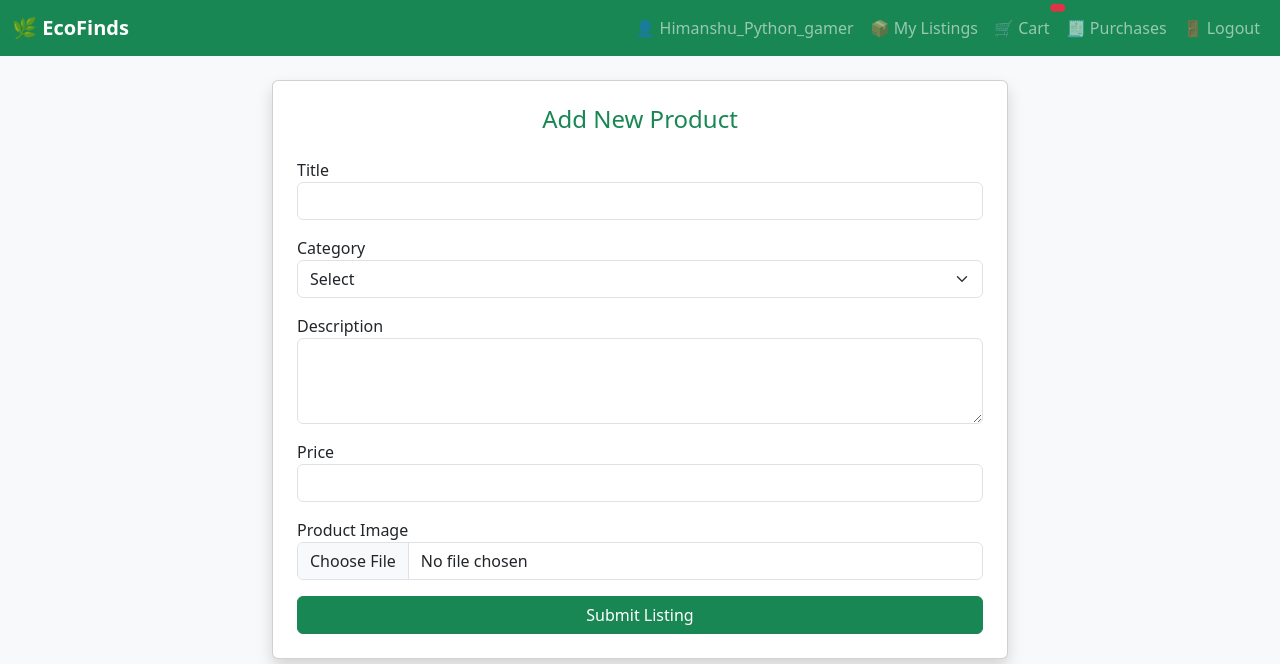
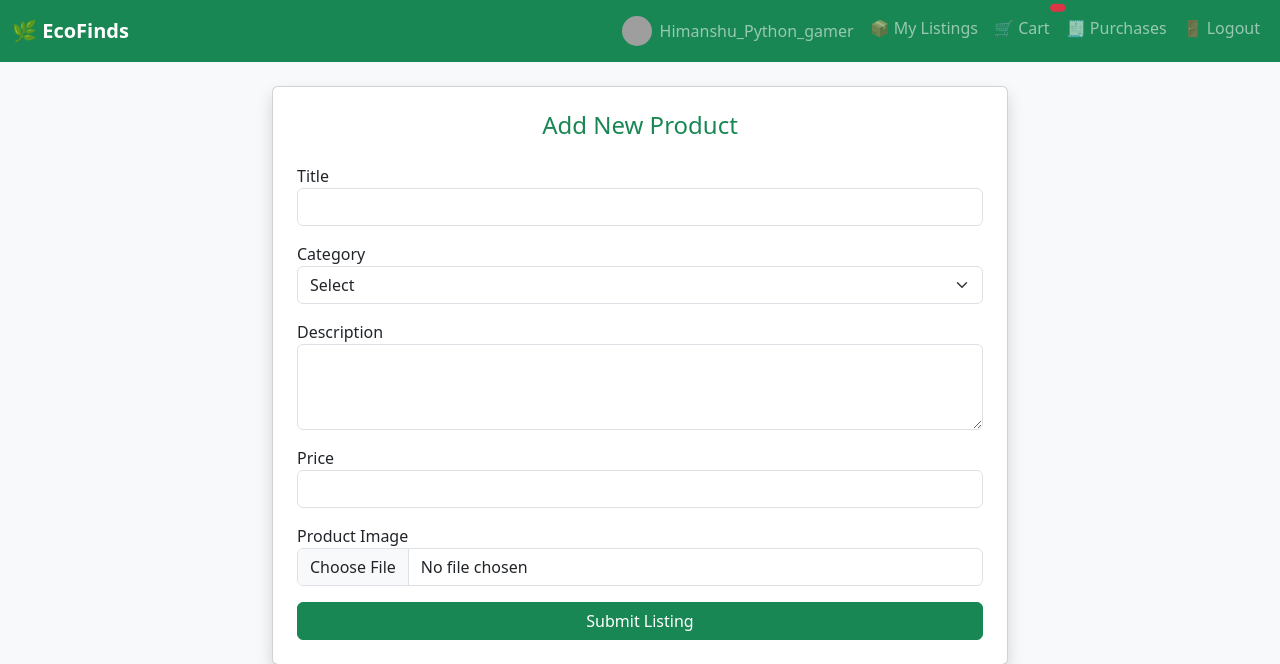
Before and after one commit to AbhijeetKumar1505/EcoFinds, a Flask app: page /add in a window 1280 px wide. Shown: the top 664 px of the page. Run offline with Flask 3, Linux system fonts and the light colour scheme; a user stored in the database is signed in; some libraries are stand-ins or nearby versions; grey boxes are pictures that could not be loaded.

Commit message:
Update base.html added profile pic feature

```diff
--- a/templates/base.html
+++ b/templates/base.html
@@ -21,7 +21,13 @@
             <ul class="navbar-nav ms-auto mb-2 mb-lg-0">
                 {% if current_user.is_authenticated %}
                     <li class="nav-item">
-                        <a class="nav-link" href="{{ url_for('profile') }}">👤 {{ current_user.username }}</a>
+                        <a class="nav-link d-flex align-items-center" href="{{ url_for('profile') }}">
+                            <img src="{{ url_for('static', filename='uploads/' + current_user.profile_pic) }}"
+                                 class="rounded-circle me-2"
+                                 style="width: 30px; height: 30px; object-fit: cover;"
+                                 alt="Profile Picture">
+                            {{ current_user.username }}
+                        </a>
                     </li>
                     <li class="nav-item">
                         <a class="nav-link" href="{{ url_for('my_listings') }}">📦 My Listings</a>
```
